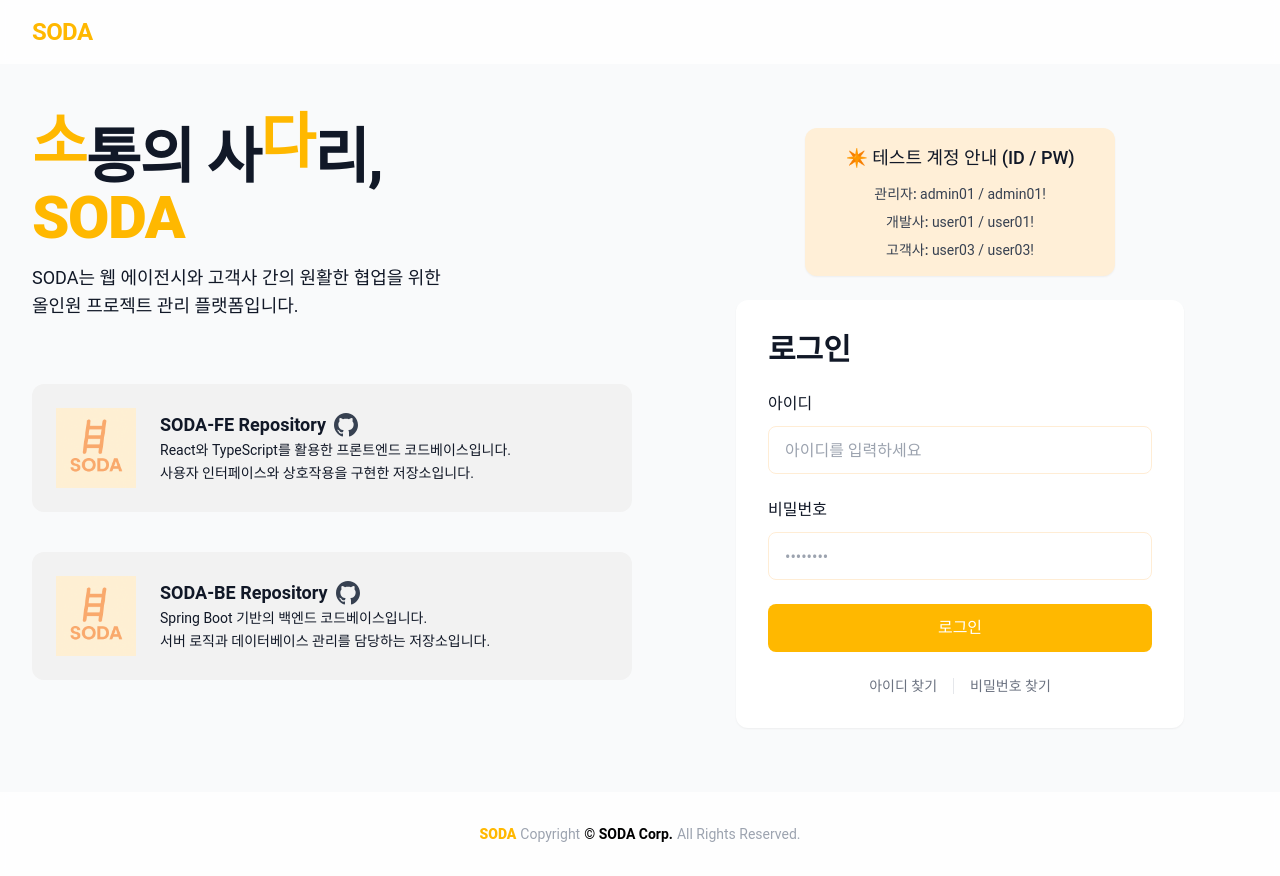
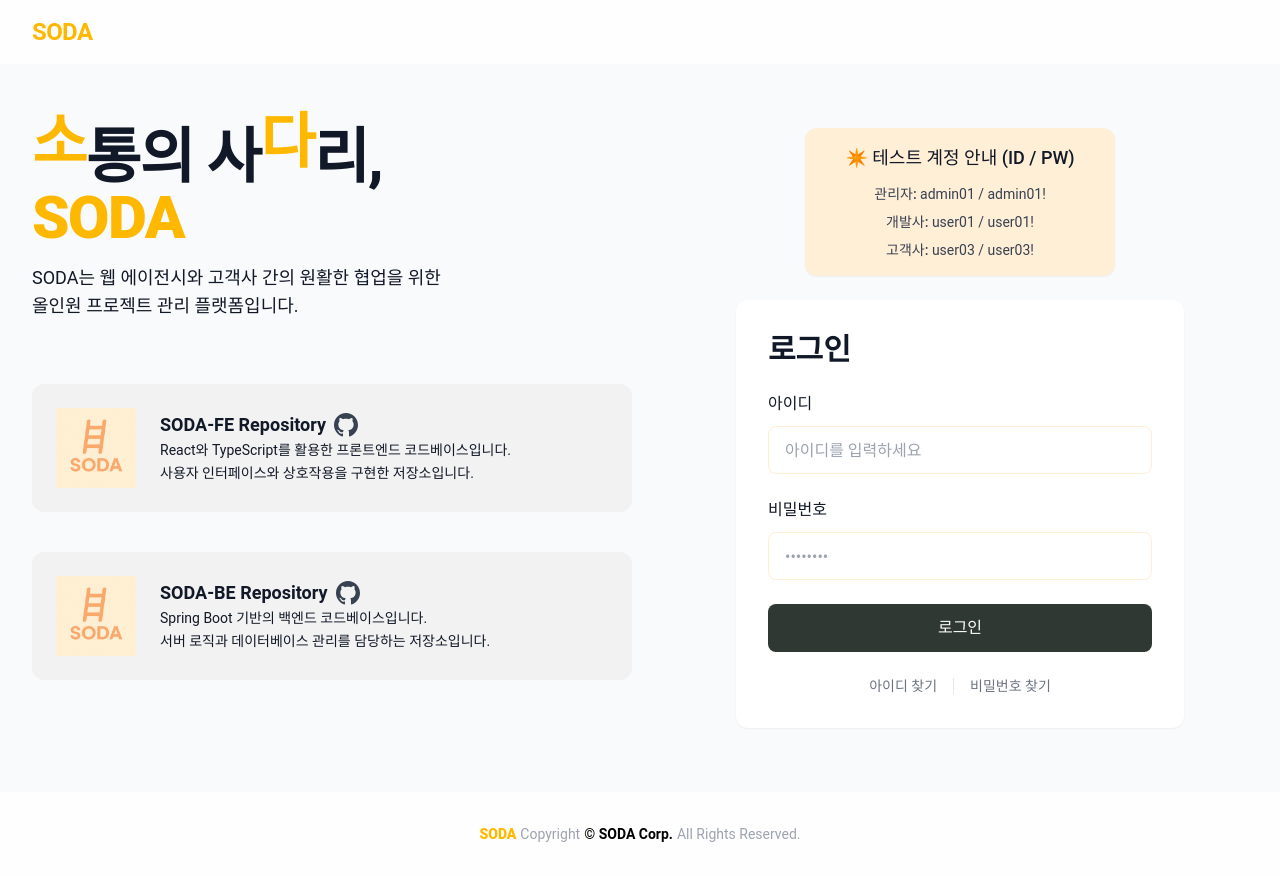
Before and after one commit to seoyeon-jung/KDEV4-SODA-FE, a React (Vite) app: page / in a window 1280 px wide. Built offline with nearby package versions, Linux system fonts and the light colour scheme.

Commit message:
chore: 깃허브박스 링크 연결 및 로그인버튼 색깔 변경 to black (#183)

```diff
--- a/src/pages/auth/Login.tsx
+++ b/src/pages/auth/Login.tsx
@@ -137,7 +137,8 @@ const Login: React.FC = () => {
                   SODA는 웹 에이전시와 고객사 간의 원활한 협업을 위한 <br></br>올인원 프로젝트 관리 플랫폼입니다.
                 </p>
                 <div className="grid gap-4 sm:grid-cols-1 sm:gap-6 w-full max-w-full">
-                  <div className="flex items-center bg-[#F2F2F2] rounded-xl p-6">
+                  <a href="https://github.com/Kernel360/KDEV4-SODA-FE" target="_blank" rel="noopener noreferrer" className="block">
+                    <div className="flex items-center bg-[#F2F2F2] rounded-xl p-6 transition hover:shadow-lg cursor-pointer">
                       <img src="logo.png" alt="SODA" className="h-20 w-20 mr-6" />
                       <div className="flex-1">
                         <h3 className="text-lg font-semibold text-gray-900 flex items-center">
@@ -151,7 +152,9 @@ const Login: React.FC = () => {
                         </p>
                       </div>
                     </div>
-                  <div className="flex items-center bg-[#F2F2F2] rounded-xl p-6 mt-4">
+                  </a>
+                  <a href="https://github.com/Kernel360/KDEV4-SODA-BE" target="_blank" rel="noopener noreferrer" className="block">
+                    <div className="flex items-center bg-[#F2F2F2] rounded-xl p-6 mt-4 transition hover:shadow-lg cursor-pointer">
                       <img src="logo.png" alt="SODA" className="h-20 w-20 mr-6" />
                       <div className="flex-1">
                         <h3 className="text-lg font-semibold text-gray-900 flex items-center">
@@ -165,6 +168,7 @@ const Login: React.FC = () => {
                         </p>
                       </div>
                     </div>
+                  </a>
                 </div>
               </div>
             </div>
@@ -241,7 +245,7 @@ const Login: React.FC = () => {
                   <div className="space-y-6">
                     <button
                       type="submit"
-                      className="inline-flex h-11 w-full items-center justify-center rounded-lg bg-[#FFB800] px-6 font-medium text-white transition-colors hover:bg-[#E5A600] focus:outline-none focus:ring-2 focus:ring-[#FFB800] focus:ring-offset-2 disabled:opacity-50 sm:h-12 sm:text-base"
+                      className="inline-flex h-11 w-full items-center justify-center rounded-lg bg-[#2F3833] px-6 font-medium text-white transition-colors hover:bg-[#E5A600] focus:outline-none focus:ring-2 focus:ring-[#FFB800] focus:ring-offset-2 disabled:opacity-50 sm:h-12 sm:text-base"
                       disabled={isLoading}>
                       {isLoading ? (
                         <>
```
Lines whose indentation alone changed are shown as unchanged.
